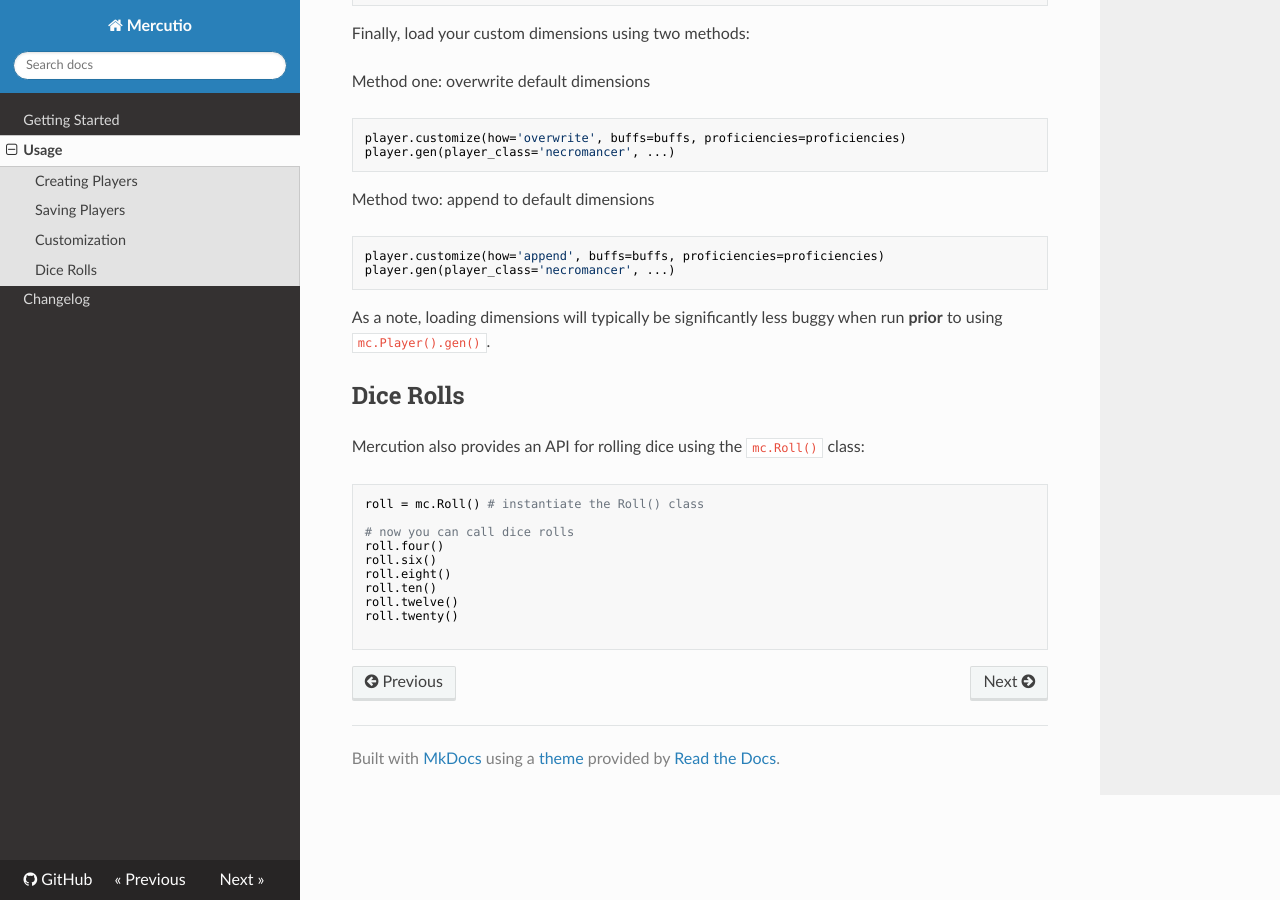
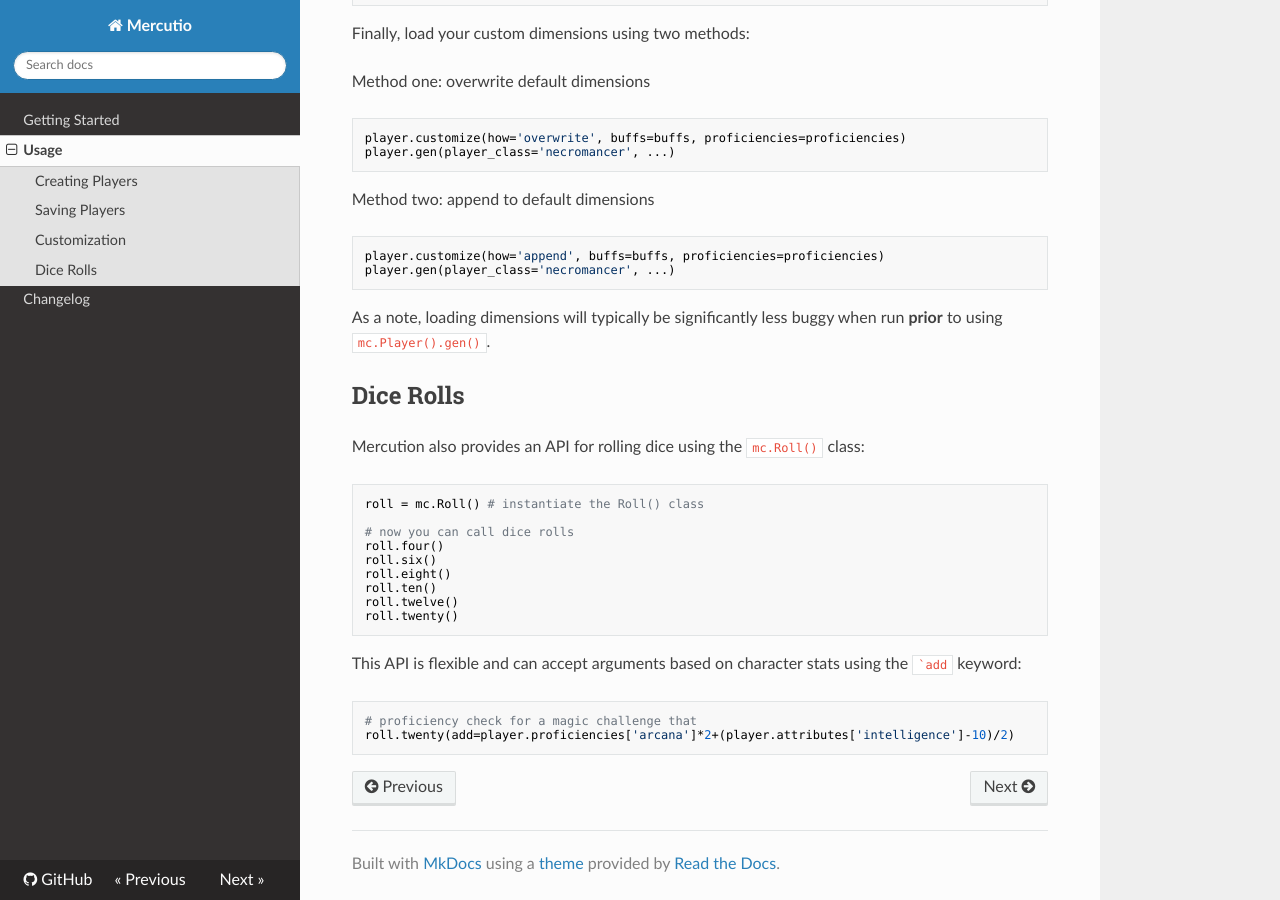
Before and after one commit to signebedi/mercutio, an MkDocs documentation site: the page built from docs/usage.md, in a window 1280 px wide and 900 px high, scrolled down 2530 px. Built offline with MkDocs 1.6.1, drawn with Linux system fonts in a browser that asks for light colours; nearby versions of some CDN libraries.

Commit message:
Docs: added some potential usage notes for 0.10.0

`````diff
--- a/docs/usage.md
+++ b/docs/usage.md
@@ -139,5 +139,11 @@ roll.eight()
 roll.ten()
 roll.twelve()
 roll.twenty()
+```
 
+This API is flexible and can accept arguments based on character stats using the ````add``` keyword:
+
+```python
+# proficiency check for a magic challenge that
+roll.twenty(add=player.proficiencies['arcana']*2+(player.attributes['intelligence']-10)/2)
 ```
`````
